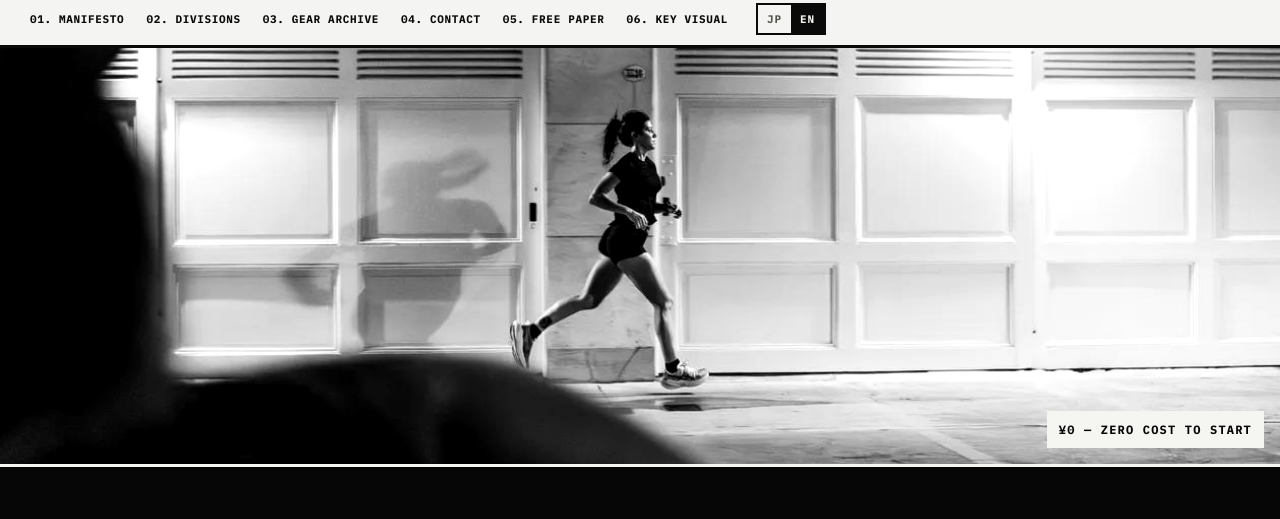
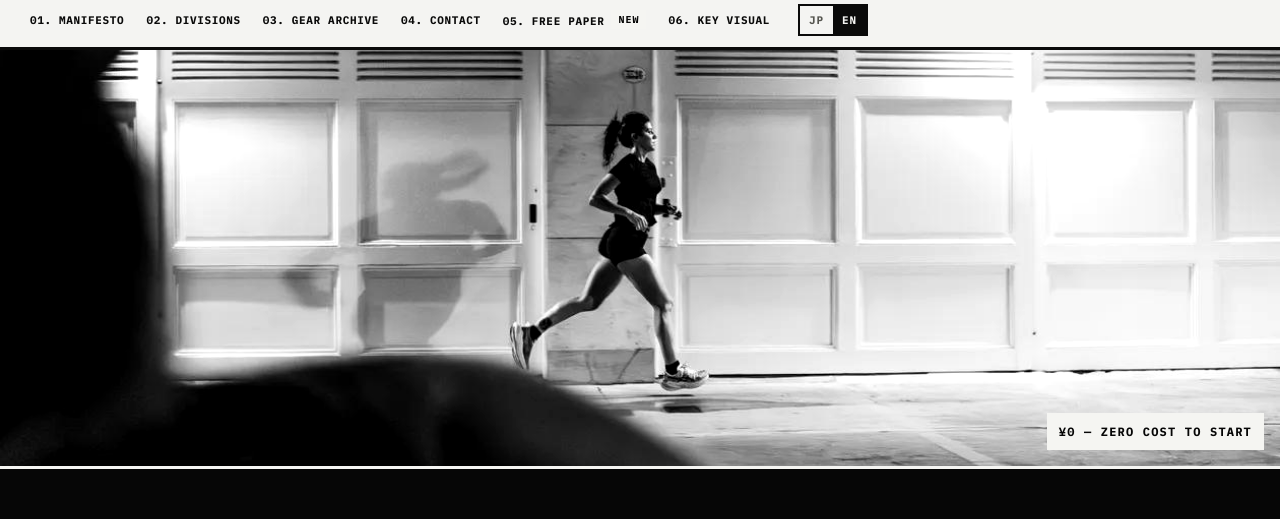
Before and after one commit to nomoney-runningclub/nomoney-runningclub.github.io, a plain HTML site: page index.html in a window 1280 px wide. Shown: the part 60-579 px from the top of the page. Drawn offline with Linux system fonts and the light colour scheme.

Commit message:
Add NEW badge to FREE PAPER nav; Vol.005 caption to Autumn

```diff
--- a/index.html
+++ b/index.html
@@ -155,6 +155,7 @@
   .coord{font-family:"IBM Plex Mono",monospace; font-size:12px; letter-spacing:.14em; color:#a9a9a2; display:flex; flex-direction:column; align-items:flex-start; gap:8px}
   .coord-line{display:flex; flex-wrap:nowrap; gap:6px 16px; white-space:nowrap; font-size:15px; line-height:1.35}
   .launch-badge{border:2px solid #f5f5f2; padding:2px 8px; color:#f5f5f2; font-weight:700; font-size:13px; line-height:1.4}
+  .new-badge{display:inline-block; background:#f5f5f2; color:#060606; font-family:"IBM Plex Mono",monospace; font-weight:700; font-size:10px; letter-spacing:.1em; padding:2px 7px; margin-left:7px; vertical-align:2px}
   .coord b{color:#f5f5f2}
   h1.hero-title{
     font-family:"Archivo",sans-serif; font-weight:900; text-transform:uppercase;
@@ -517,7 +518,7 @@
       <a href="#divisions">02. DIVISIONS</a>
       <a href="#gear">03. GEAR ARCHIVE</a>
       <a href="#contact">04. CONTACT</a>
-      <a href="#magazine">05. FREE PAPER</a>
+      <a href="#magazine">05. FREE PAPER<span class="new-badge">NEW</span></a>
       <a href="#key-visual">06. KEY VISUAL</a>
     </nav>
     <div class="top-actions">
@@ -861,7 +862,7 @@
         <a href="magazine/FREE-PAPER-vol005book.pdf" target="_blank" rel="noopener">
           <img src="assets/magazine/vol005-cover.jpg" alt="&quot;FREE&quot; PAPER Vol.005 の表紙 — 邂逅、重なる光の円" loading="lazy" />
         </a>
-        <figcaption>Vol.005 — ENCOUNTER</figcaption>
+        <figcaption>Vol.005 — Autumn</figcaption>
         <p class="mag-lang"><a href="magazine/FREE-PAPER-vol005book.pdf" target="_blank" rel="noopener">JP</a> ｜ <a href="magazine/FREE-PAPER-vol005book-en.pdf" target="_blank" rel="noopener">ENG</a></p>
       </figure>
     </div>
```
